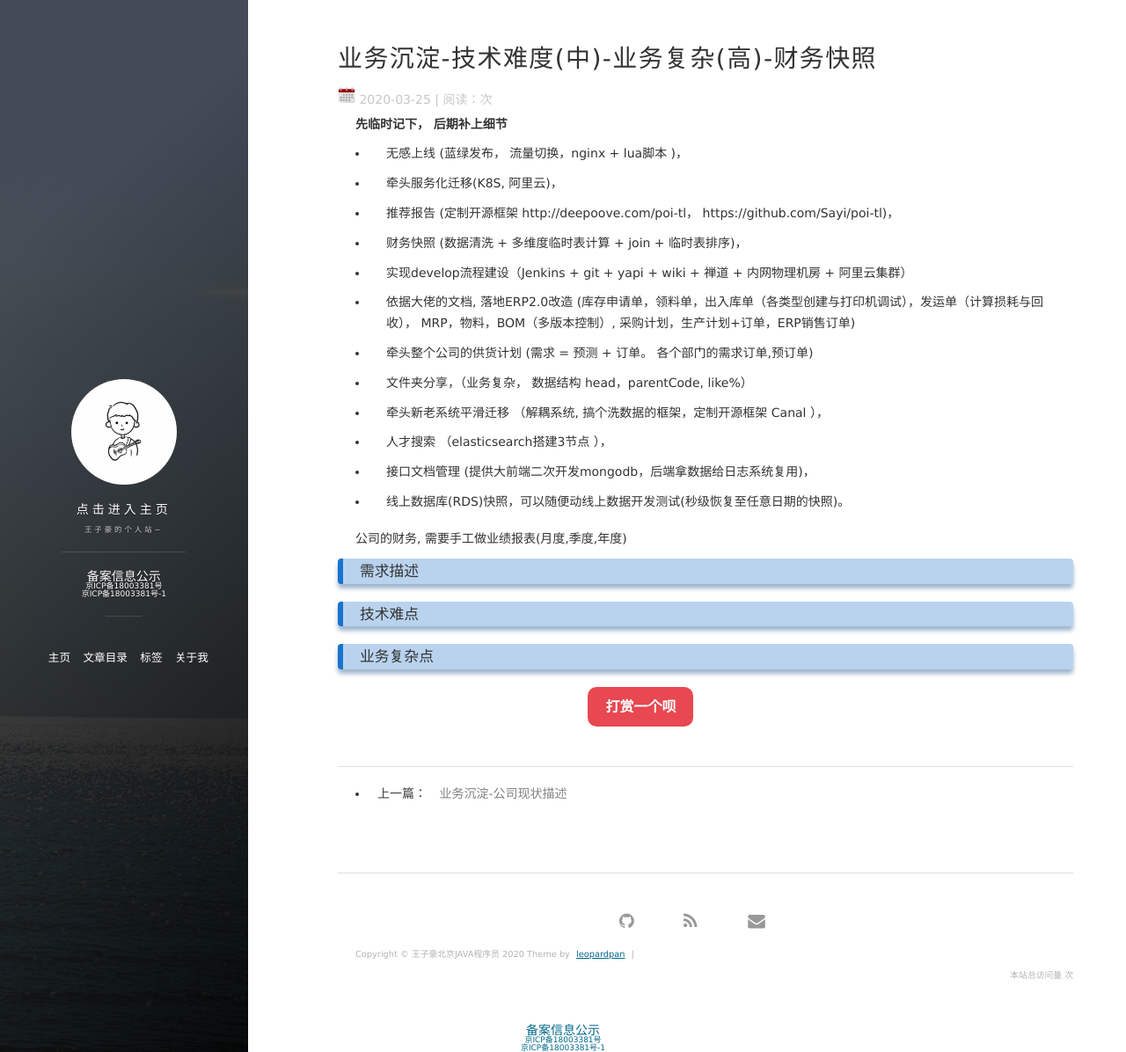
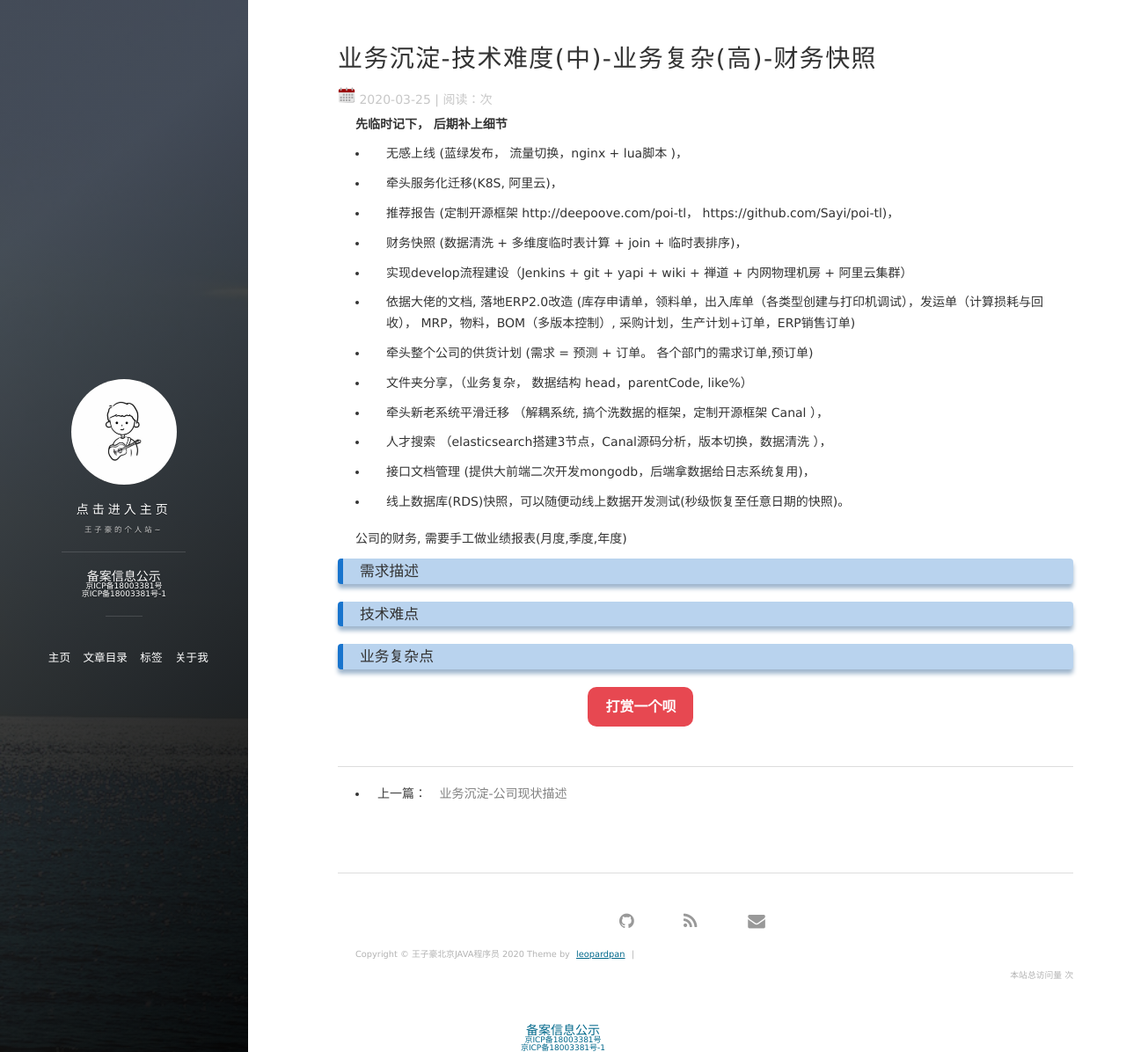
Before and after one commit to wangzihaogithub/wangzihaogithub, a Jekyll site: the page built from _posts/2020-03-25-业务沉淀-技术难度(中)-业务复杂(高)-财务快照.markdown, in a window 1280 px wide and 1196 px high. Shown: the whole window at 88% size. Built offline with Jekyll 4.4.1, drawn with Linux system fonts in a browser that asks for light colours; comment, search, counter and statistics services are not loaded.

Commit message:
业务沉淀

```diff
--- a/_posts/2020-03-25-业务沉淀-技术难度(中)-业务复杂(高)-财务快照.markdown
+++ b/_posts/2020-03-25-业务沉淀-技术难度(中)-业务复杂(高)-财务快照.markdown
@@ -24,7 +24,7 @@ tags: 业务沉淀
 
 - 牵头新老系统平滑迁移 （解耦系统, 搞个洗数据的框架，定制开源框架 Canal ），
 
-- 人才搜索 （elasticsearch搭建3节点 ），
+- 人才搜索 （elasticsearch搭建3节点，Canal源码分析，版本切换，数据清洗 ），
 
 - 接口文档管理 (提供大前端二次开发mongodb，后端拿数据给日志系统复用)，
 
```
